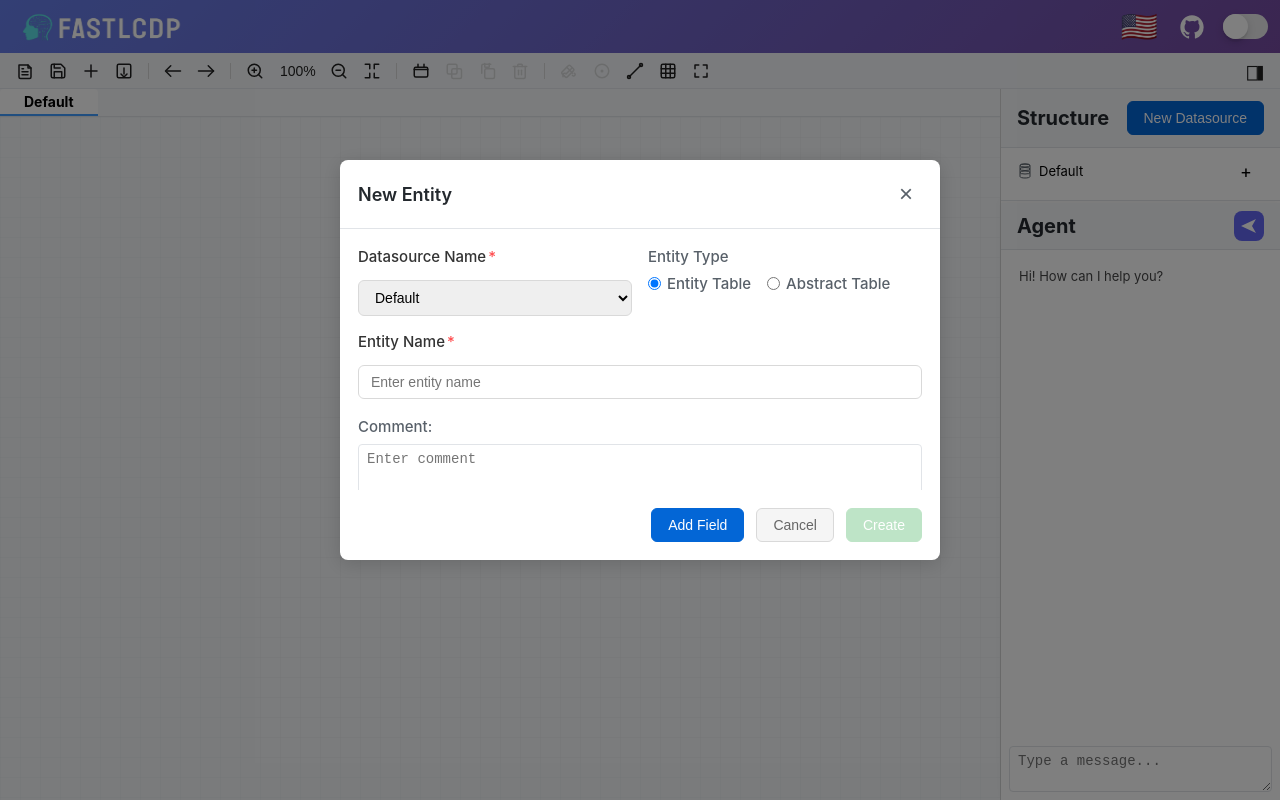
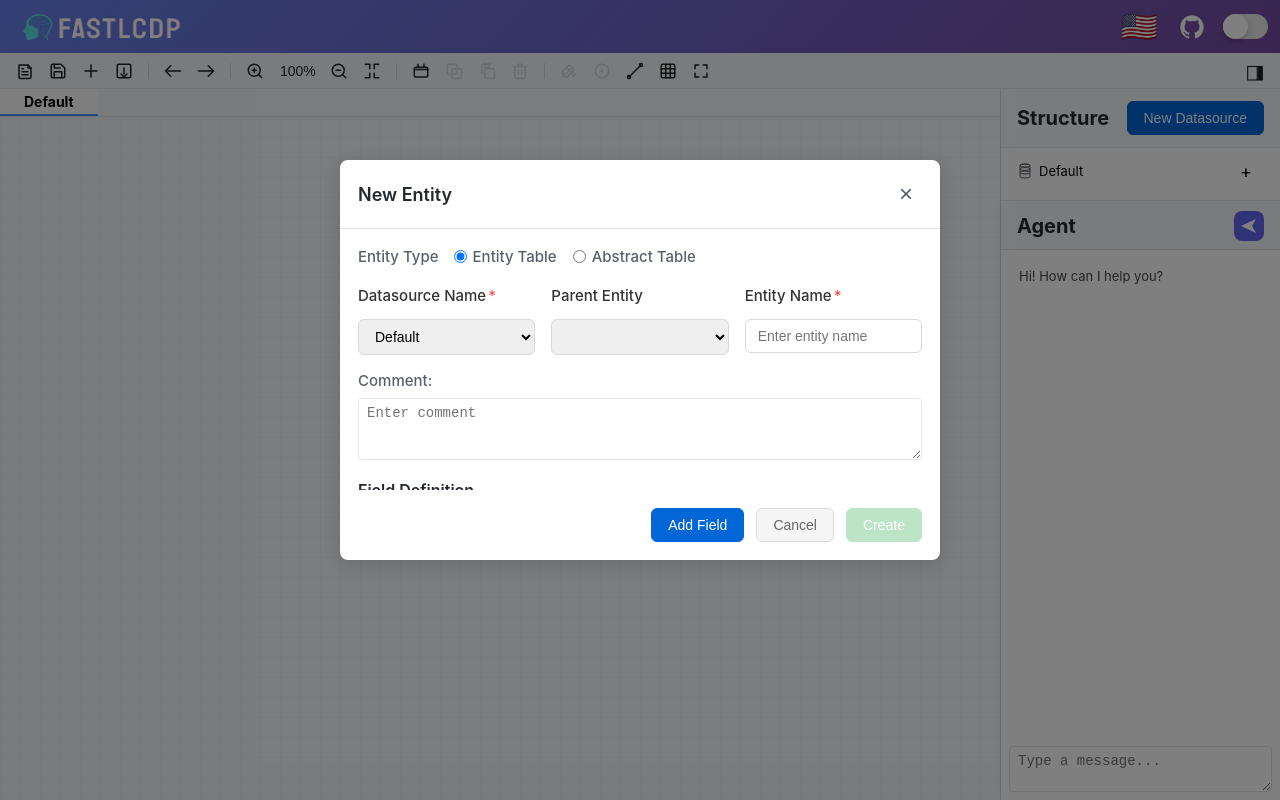
Before and after one commit to james-shijiachen/FastLCDP, a Vue app in the folder ERDesigner/frontend/: page / in a window 1280 px wide. Both pictures are taken after a click on the button 421 px from the left and 70 px from the top of the page. Built offline with nearby package versions, Linux system fonts and the light colour scheme.

Commit message:
updated by james

```diff
--- a/ERDesigner/frontend/i18n/locales/en.json
+++ b/ERDesigner/frontend/i18n/locales/en.json
@@ -38,9 +38,9 @@
     "namePlaceholder": "Enter entity name",
     "comment": "Comment",
     "commentPlaceholder": "Enter comment",
-    "inheritance": "Inherit Parent Table",
-    "noInheritance": "No Inheritance",
-    "inheritanceNote": "Selecting a parent table will inherit all its fields",
+    "parent": "Parent Entity",
+    "noParent": "No Parent Entity",
+    "parentNote": "Selecting a parent entity will inherit all its fields",
     "fieldDefinition": "Field Definition",
     "addField": "Add Field",
     "fieldName": "Field Name",
--- a/ERDesigner/frontend/src/App.vue
+++ b/ERDesigner/frontend/src/App.vue
@@ -271,45 +271,6 @@ function handleEntityRightClick(entity: Entity, event: MouseEvent) {
 function handleSelectionChange(entities: Entity[]) {
   store.selectedEntities = entities
 }
-// 计算实体的最小高度
-function calculateEntityHeight(entity: Entity): number {
-  // 头部高度30px + 每个字段20px，最小高度60px
-  const headerHeight = 30
-  const fieldHeight = 20
-  const minHeight = 60
-
-  const calculatedHeight = headerHeight + entity.fields.length * fieldHeight
-  return Math.max(minHeight, calculatedHeight)
-}
-// 计算实体的最小宽度
-function calculateEntityWidth(entity: Entity): number {
-  // 基础最小宽度
-  const minWidth = 150
-
-  // 根据实体名称长度计算宽度
-  const nameWidth = entity.name.length * 8 + 40
-
-  // 根据字段内容计算宽度
-  let maxFieldWidth = 0
-  entity.fields.forEach(field => {
-    const fieldNameWidth = field.name.length * 7
-    const fieldTypeWidth = field.type.length * 6
-    const iconWidth = field.isPrimaryKey ? 25 : 8
-    const fieldWidth = iconWidth + fieldNameWidth + fieldTypeWidth + 50
-    maxFieldWidth = Math.max(maxFieldWidth, fieldWidth)
-  })
-
-  return Math.max(minWidth, nameWidth, maxFieldWidth)
-}
-// 更新实体尺寸
-function updateEntitySize(entity: Entity) {
-  const width = calculateEntityWidth(entity)
-  const height = calculateEntityHeight(entity)
-
-  // 始终更新尺寸，实体框大小完全由计算确定
-  entity.width = width
-  entity.height = height
-}
 // ------------------------------ 画布方法 end------------------------------
 
 // ------------------------------ 导航栏方法 start------------------------------
@@ -520,7 +481,6 @@ function handleCreateEntity(datasourceId: string, parentEntityId?: string) {
 // 保存实体（实体编辑弹窗）
 function handleEntitySave(entity: Entity) {
   try {
-    updateEntitySize(entity)
     if (editingEntity.value && editingEntity.value.id) {
       store.updateEntity(entity)
     } else {
--- a/ERDesigner/frontend/src/components/DSCanvas.vue
+++ b/ERDesigner/frontend/src/components/DSCanvas.vue
@@ -53,6 +53,7 @@
           :key="entity.id"
           :entity="entity"
           :selected="isEntitySelected(entity)"
+          :visibleEntities="props.entities"
           :dragTransform="draggingEntityIds.includes(entity.id) ? `translate(${dragEntity[entity.id]?.x || entity.x},${dragEntity[entity.id]?.y || entity.y})` : undefined"
           @dblclick="handleEntityDoubleClick"
           @mousedown="handleEntityMouseDown"
@@ -312,7 +313,7 @@ function handleEntityMouseDown(entity: Entity, event: MouseEvent) {
 
   mouseDownPos = { x: event.clientX, y: event.clientY }
   draggingEntityIds.value = [entity.id]
-  if(isEntitySelected(entity) || props.selectedEntities.length === 0) {
+  if(isEntitySelected(entity) || props.selectedEntities.length === 0) {  //如果当前实体没选中，但其他实体有选中，则不产生拖拽效果（必须选中当前节点），否则容易误操作
 
     dragEntity[entity.id] = { x: entity.x, y: entity.y }
     dragStartPos.value[entity.id] = {
@@ -381,6 +382,7 @@ function onDragEnd(_event: MouseEvent){
       }
     }
   }else{
+    if(Object.keys(dragEntity).length > 0){   //如果当前实体没选中，但其他实体有选中，则不产生拖拽效果（必须选中当前节点），否则容易误操作
       // 更新实体位置
       draggingEntityIds.value.forEach(id => {
         const entity = props.entities.find(e => e.id === id)
@@ -397,6 +399,7 @@ function onDragEnd(_event: MouseEvent){
           }
         }
       })
+    }
   }
 
   draggingEntityIds.value = []
--- a/ERDesigner/frontend/src/components/EntityEditModal.vue
+++ b/ERDesigner/frontend/src/components/EntityEditModal.vue
@@ -9,6 +9,19 @@
         <button @click="$emit('close')" class="close-btn">×</button>
       </div>
       <div class="modal-body" ref="modalContentRef" @scroll="handleModalScroll">
+        <div class="form-group" :style="{flexDirection:'row', display:'flex'}">
+          <label>{{ $t('entity.type') }}</label>
+          <div class="radio-group" :style="{marginLeft:'15px'}">
+            <label class="radio-label">
+              <input type="radio" v-model="formData.entityType" value="ENTITY" />
+              {{ $t('entity.table') }}
+            </label>
+            <label class="radio-label">
+              <input type="radio" v-model="formData.entityType" value="ABSTRACT" />
+              {{ $t('entity.abstract') }}
+            </label>
+          </div>
+        </div>
         <div class="form-row">
           <ValidateField
             v-model="formData.datasourceId"
@@ -19,20 +32,14 @@
             :required="true"
             type="select"
             :options="props.datasources.map(ds => ({ value: ds.id, label: ds.name }))"/>
-          <div class="form-group">
-            <label>{{ $t('entity.type') }}</label>
-            <div class="radio-group">
-              <label class="radio-label">
-                <input type="radio" v-model="formData.entityType" value="ENTITY" />
-                {{ $t('entity.table') }}
-              </label>
-              <label class="radio-label">
-                <input type="radio" v-model="formData.entityType" value="ABSTRACT" />
-                {{ $t('entity.abstract') }}
-              </label>
-            </div>
-          </div>
-        </div>
+          <ValidateField
+            v-model="formData.parentEntityId"
+            field="entity.parentEntityId"
+            component="EntityEditModal"
+            :label="$t('entity.parent')"
+            @focus="clearFieldError('entity.parentEntityId')"
+            type="select"
+            :options="formData.parentEntityId ? [{ value: formData.parentEntityId, label: formData.parentEntityName }] : []"/>
           <ValidateField
             v-model="formData.name"
             field="entity.name"
@@ -44,6 +51,7 @@
             @blur="validateName"
             @focus="clearFieldError('entity.name')"
             :required="true"/>
+        </div>
         <div class="form-group">
           <label>{{ $t('entity.comment') }}:</label>
           <textarea
@@ -51,14 +59,7 @@
             :placeholder="$t('entity.commentPlaceholder')"
             rows="3"></textarea>
         </div>
-        <div class="form-group">
-          <label>{{ $t('entity.inheritance') }}:</label>
-          <select v-model="formData.parentEntityId">
-            <option :value="props.parentEntity?.id" :disabled="!props.parentEntity">
-              {{ props.parentEntity?.name }}
-            </option>
-          </select>
-        </div>
+
         <div class="fields-section">
           <div class="section-header">
             <h4>{{ $t('entity.fieldDefinition') }}</h4>
@@ -183,6 +184,7 @@ const formData = ref({
   datasourceId: props.entity?.datasourceId || props.currentDatasourceId || '',
   entityType: props.entity?.entityType || 'ENTITY',
   parentEntityId: props.entity?.parentEntityId || props.parentEntity?.id || '',
+  parentEntityName: props.parentEntity?.name || '',
   fields: props.entity?.fields || [
             {
               entityId: '',
@@ -202,7 +204,7 @@ const isEdit = computed(() => !!props.entity)
 
 // 表单验证
 const isValid = computed(() => {
-  return getFieldError('entity.name') === undefined && formData.value.datasourceId.length > 0 && formData.value.fields.every(field => field.name.trim().length > 0 && field.type.trim().length > 0)
+  return getFieldError('entity.name') === '' && formData.value.datasourceId.length > 0 && formData.value.fields.every(field => field.name.trim().length > 0 && field.type.trim().length > 0)
 })
 
 function validateName() {
@@ -263,7 +265,7 @@ function removeField(index: number) {
 // 保存实体
 function handleSave() {
   if (!canSave.value) return
-
+  if(isValid.value) {
     const entity: Entity = {
       id: props.entity?.id || Date.now().toString(),
       name: formData.value.name.trim(),
@@ -280,6 +282,7 @@ function handleSave() {
       borderColor: props.entity?.borderColor || '#24292e'
     }
     emit('save', entity)
+  }
 }
 </script>
 
--- a/ERDesigner/frontend/src/components/EntityNode.vue
+++ b/ERDesigner/frontend/src/components/EntityNode.vue
@@ -9,22 +9,22 @@
     @touchend="e => $emit('touchend', entity, e)">
     <!-- 实体主体 -->
     <rect class="entity-rect"
-      :width="entity.width"
-      :height="entity.height"
+      :width="copyEntity.width"
+      :height="copyEntity.height"
       :fill="entity.backgroundColor || '#ffffff'"
       :stroke="selected ? '#0366d6' : (entity.borderColor || '#24292e')"
       :stroke-width="selected ? 3 : 1"
       rx="4"/>
     <!-- 实体标题 -->
     <rect class="entity-header"
-      :width="entity.width"
+      :width="copyEntity.width"
       height="30"
       :fill="entity.backgroundColor || '#f6f8fa'"
       :stroke="selected ? '#0366d6' : (entity.borderColor || '#24292e')"
       :stroke-width="1"/>
     <!-- 实体名称 -->
     <text class="entity-name"
-      :x="entity.width / 2"
+      :x="copyEntity.width / 2"
       y="20"
       text-anchor="middle"
       font-weight="bold"
@@ -36,18 +36,18 @@
     <line class="header-separator"
       x1="0"
       y1="30"
-      :x2="entity.width"
+      :x2="copyEntity.width"
       y2="30"
       :stroke="entity.borderColor || '#24292e'"/>
     <!-- 字段列表 -->
     <g class="fields">
       <g class="field"
-        v-for="(field, index) in entity.fields"
+        v-for="(field, index) in copyEntity.fields"
         :key="field.id"
         :transform="`translate(0, ${30 + index * 20})`">
         <!-- 字段背景 -->
         <rect class="field-bg"
-          :width="entity.width"
+          :width="copyEntity.width"
           height="20"
           fill="transparent"/>
         <!-- 主键图标 -->
@@ -69,7 +69,7 @@
         </text>
         <!-- 字段类型 -->
         <text class="field-type" v-if="field.length && field.scale"
-          :x="entity.width - 8"
+          :x="copyEntity.width - 8"
           y="14"
           text-anchor="end"
           font-size="10"
@@ -77,7 +77,7 @@
           {{ field.type }}({{ field.length }},{{ field.scale }})
         </text>
         <text class="field-type" v-else-if="field.length"
-          :x="entity.width - 8"
+          :x="copyEntity.width - 8"
           y="14"
           text-anchor="end"
           font-size="10"
@@ -85,7 +85,7 @@
           {{ field.type }}({{ field.length }})
         </text>
         <text class="field-type" v-else
-          :x="entity.width - 8"
+          :x="copyEntity.width - 8"
           y="14"
           text-anchor="end"
           font-size="10"
@@ -98,14 +98,25 @@
 </template>
 
 <script setup lang="ts">
-import type { Entity } from '../types/entity'
-import { defineProps, defineEmits } from 'vue'
+import type { Entity, Field } from '../types/entity'
+import { defineProps, defineEmits, computed, onMounted } from 'vue'
 
-defineProps<{
+
+const props = defineProps<{
   entity: Entity
   selected: boolean
   dragTransform?: string
+  visibleEntities: Entity[]
 }>()
+
+const copyEntity = computed(() => {
+  const entity = { ...props.entity }
+  const allFields = props.entity.parentEntityId ? [...getAllParentFields(props.visibleEntities, props.entity.parentEntityId), ...props.entity.fields] : props.entity.fields
+  entity.fields = allFields
+  updateEntitySize(entity)
+  return entity
+})
+
 
 defineEmits([
   'dblclick',
@@ -115,6 +126,72 @@ defineEmits([
   'touchmove',
   'touchend',
 ])
+
+// 递归获取所有父级字段
+function getAllParentFields(entities: Entity[], parentEntityId: string | undefined): Field[] {
+  const result: Field[] = [];
+  let currentParentId = parentEntityId;
+  while (currentParentId) {
+    const parent = entities.find(e => e.id === currentParentId);
+    if (parent) {
+
+      // 设置来源信息，用于显示来源字段
+      parent.fields.forEach(field => {
+        field.extended = {
+          entityId: parent.id,
+          fieldId: field.id
+        }
+      })
+
+      // 先递归上级，再加本级，保证顺序
+      result.unshift(...parent.fields);
+      currentParentId = parent.parentEntityId;
+    } else {
+      break;
+    }
+  }
+  return result;
+}
+
+// 计算实体的最小高度
+function calculateEntityHeight(entity: Entity): number {
+  // 头部高度30px + 每个字段20px，最小高度60px
+  const headerHeight = 30
+  const fieldHeight = 20
+  const minHeight = 60
+
+  const calculatedHeight = headerHeight + entity.fields.length * fieldHeight
+  return Math.max(minHeight, calculatedHeight)
+}
+// 计算实体的最小宽度
+function calculateEntityWidth(entity: Entity): number {
+  // 基础最小宽度
+  const minWidth = 150
+
+  // 根据实体名称长度计算宽度
+  const nameWidth = entity.name.length * 8 + 40
+
+  // 根据字段内容计算宽度
+  let maxFieldWidth = 0
+  entity.fields.forEach(field => {
+    const fieldNameWidth = field.name.length * 7
+    const fieldTypeWidth = field.type.length * 6
+    const iconWidth = field.isPrimaryKey ? 25 : 8
+    const fieldWidth = iconWidth + fieldNameWidth + fieldTypeWidth + 50
+    maxFieldWidth = Math.max(maxFieldWidth, fieldWidth)
+  })
+  return Math.max(minWidth, nameWidth, maxFieldWidth)
+}
+// 更新实体尺寸
+function updateEntitySize(entity: Entity) {
+  const width = calculateEntityWidth(entity)
+  const height = calculateEntityHeight(entity)
+
+  // 始终更新尺寸，实体框大小完全由计算确定
+  entity.width = width
+  entity.height = height
+}
+
 </script>
 
 <style scoped>
```
Lines whose indentation alone changed are shown as unchanged.
